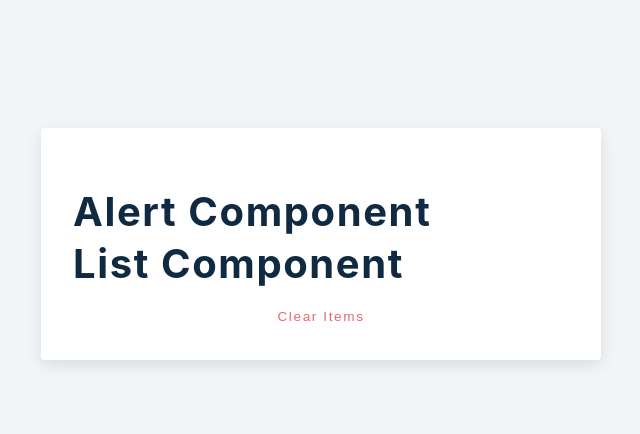
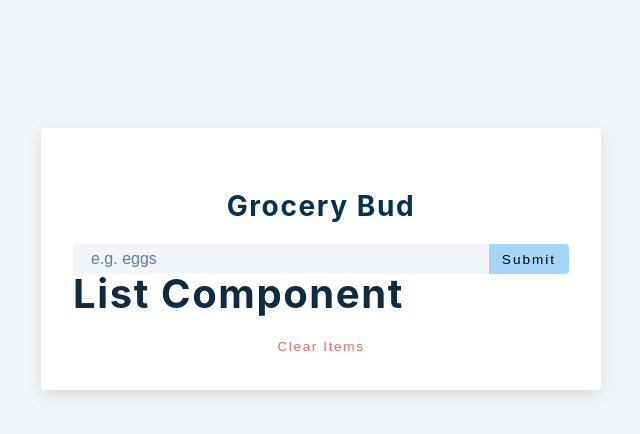
Before and after one commit to German-Cobian/Grocery-Bud, a React (Create React App) app: page / in a window 1280 px wide. Shown: the top 434 px of the page, without its empty margins (319-959 px from the left). Built offline with nearby package versions, Linux system fonts and the light colour scheme.

Commit message:
Create form for App.js

```diff
--- a/src/App.js
+++ b/src/App.js
@@ -8,7 +8,7 @@
   const [list, setList] = useState([]);
   const [isEditing, setIsEditing] = useState(false);
   const [editID, setEditID] = useState(null);
-  const [alert, setAlert] = useState({show: true, mg: '', type: ''});
+  const [alert, setAlert] = useState({show: false, mg: '', type: ''});
   const handleSubmit = (e) => {
     e.preventDefault()
     console.log('hello')
@@ -16,8 +16,21 @@
 
   return <section className="section-center">
       <div className="grocery-container">
-        <form className="grocery-form" onSubmit= {handleSubmit}>
+        <form className="grocery-form" onSubmit={handleSubmit}>
           {alert.show && <Alert />}
+          <h3>Grocery Bud</h3>
+          <div className="form-control">
+            <input
+              type="text"
+              className="grocery"
+              placeholder="e.g. eggs"
+              value={name}
+              onChange={(e) => setName(e.target.value)}
+            />
+            <button type="submit" className="submit-btn">
+              {isEditing ? "edit" : "submit"}
+            </button>
+          </div>
         </form>
         <List />
         <button className="clear-btn">Clear Items</button>
```
